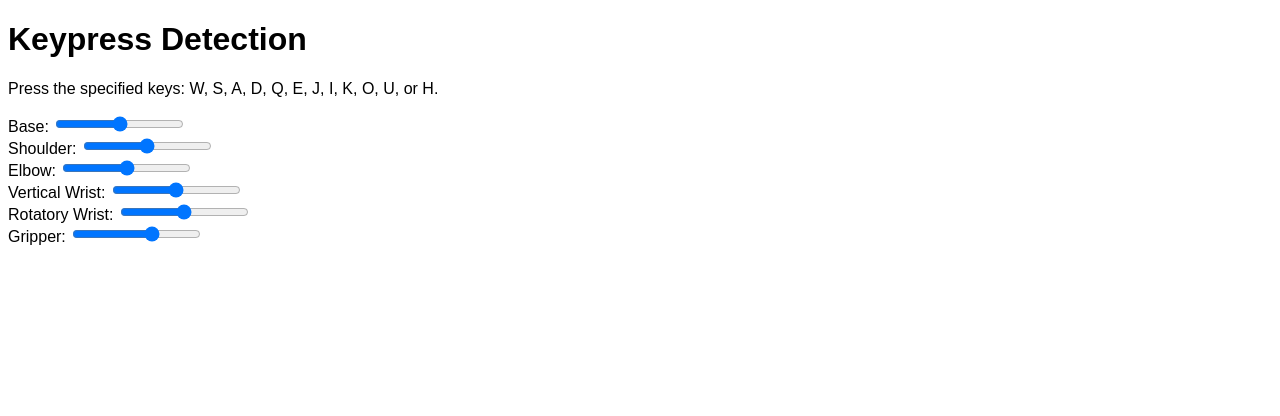
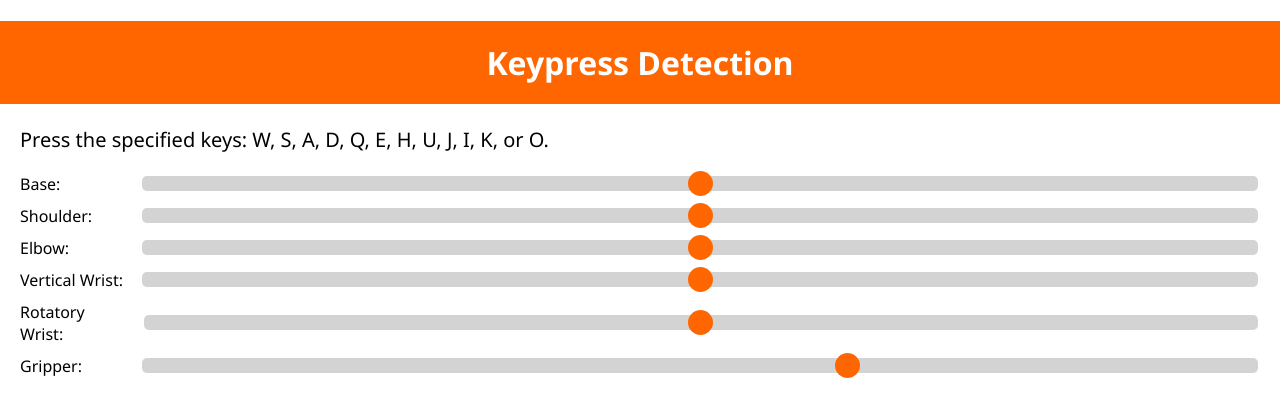
Before and after one commit to patrickfeeney03/roboarm-website, a plain HTML site: page index.html in a window 1280 px wide. Drawn offline with Linux system fonts and the light colour scheme.

Commit message:
Add css to the page

```diff
--- a/index.html
+++ b/index.html
@@ -4,7 +4,57 @@
     <title>Keypress Detection</title>
     <style>
         body {
-            font-family: Arial, sans-serif;
+            font-family: 'Segoe UI', Tahoma, Geneva, Verdana, sans-serif;
+            margin: 0;
+            padding: 0;
+        }
+
+        h1 {
+            background-color: #FF6600;
+            color: white;
+            padding: 20px;
+            text-align: center;
+        }
+
+        p {
+            padding-left: 20px;
+            font-size: 20px;
+        }
+
+        input[type=range] {
+            -webkit-appearance: none;
+            width: 90%;
+            height: 15px;
+            border-radius: 5px;
+            background: #d3d3d3;
+            outline: none;
+        }
+
+        input[type=range]::-webkit-slider-thumb {
+            -webkit-appearance: none;
+            appearance: none;
+            width: 25px;
+            height: 25px;
+            border-radius: 50%;
+            background: #FF6600;
+            cursor: pointer;
+        }
+
+        input[type=range]:focus::-webkit-slider-thumb {
+            background: #FF6600;
+        }
+
+        div {
+            display: flex;
+            align-items: center;
+            justify-content: space-between;
+            margin-bottom: 10px;
+            padding-left: 20px;
+            padding-right: 20px;
+        }
+
+        label {
+            margin-right: 10px;
         }
     </style>
     <script>
@@ -107,7 +157,7 @@
 </head>
 <body>
     <h1>Keypress Detection</h1>
-    <p>Press the specified keys: W, S, A, D, Q, E, J, I, K, O, U, or H.</p>
+    <p>Press the specified keys: W, S, A, D, Q, E, H, U, J, I, K, or O.</p>
     <p id="output"></p>
     <div>
         <label>Base:</label>
```
